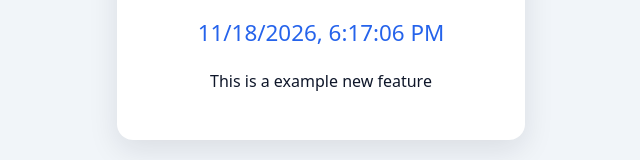
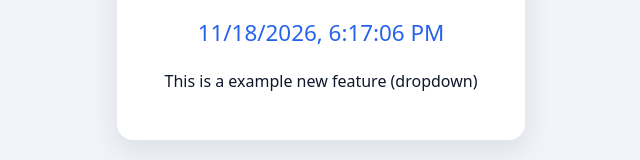
Before and after one commit to yashramteke21/Local-Repo, a plain HTML site: page index.html in a window 1280 px wide. Shown: the part 370-530 px from the top of the page, without its empty margins (319-959 px from the left). Drawn offline with Linux system fonts and the light colour scheme.

```diff
--- a/index.html
+++ b/index.html
@@ -29,7 +29,7 @@
 	<main>
 		<h1>Current Timestamp</h1>
 		<p id="timestamp" aria-live="polite"></p>
-        <p> This is a example new feature </p>
+        <p> This is a example new feature (dropdown) </p>
 	</main>
 	<script>
 		const timestamp = document.getElementById('timestamp');
```
